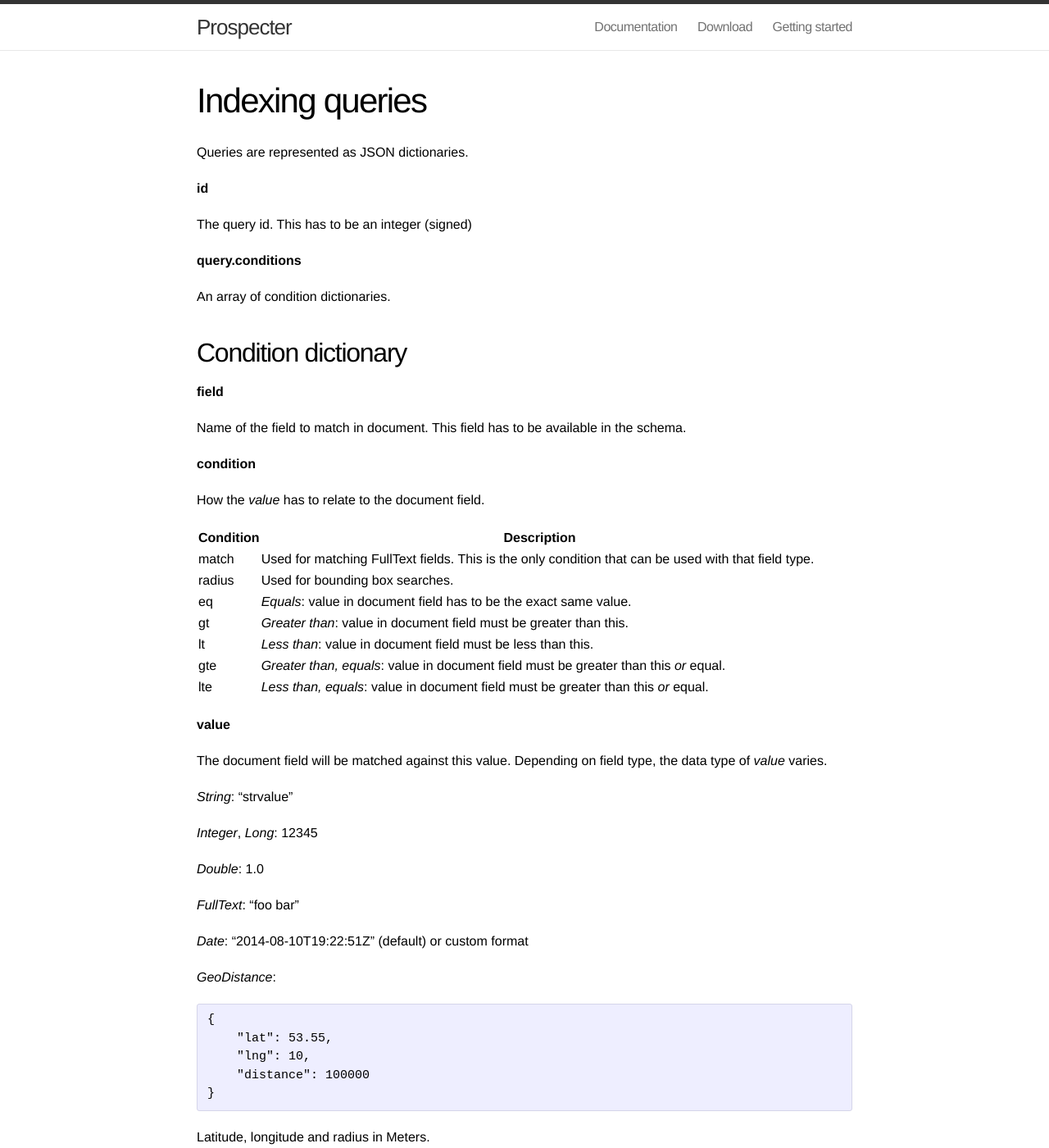
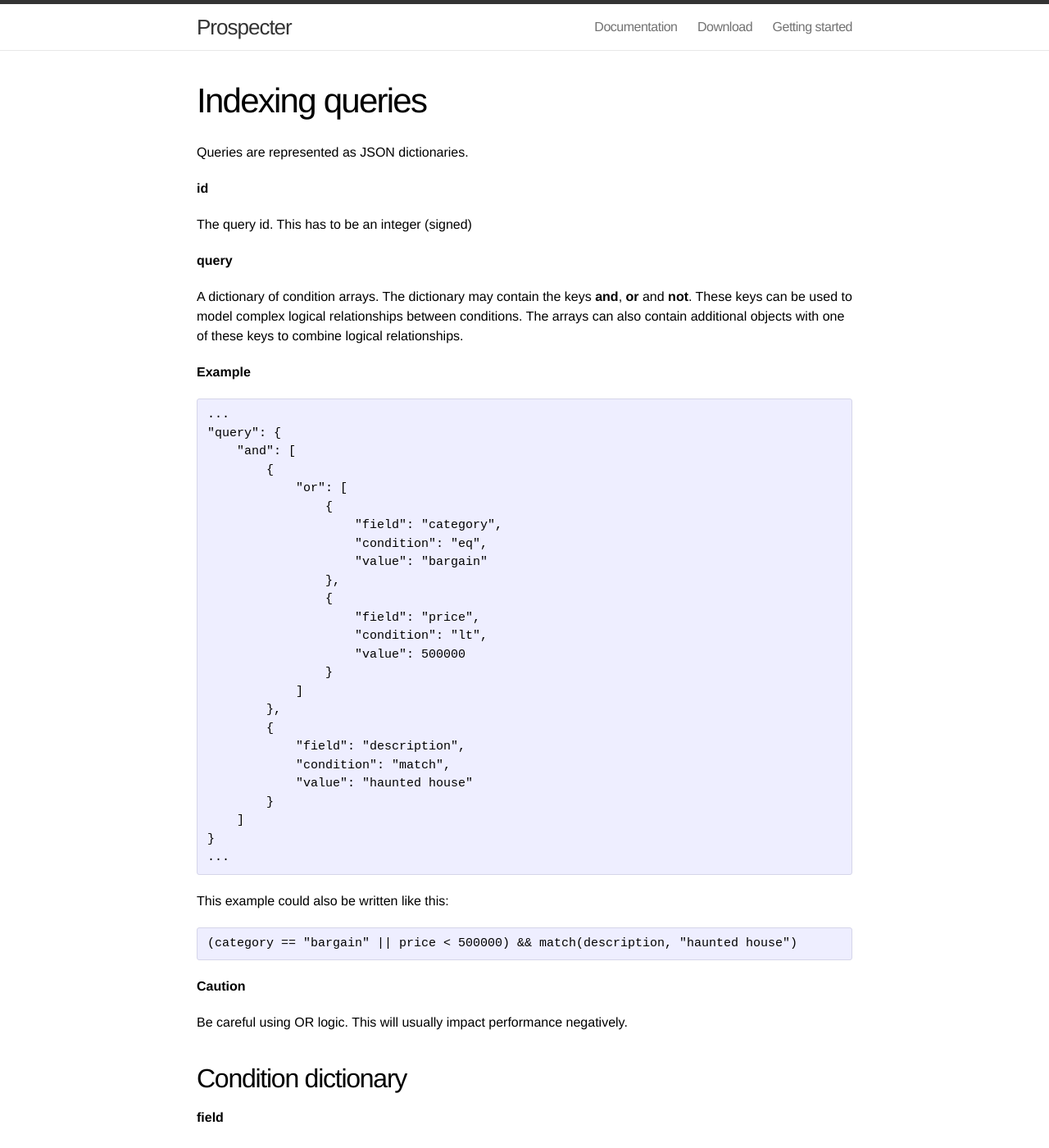
Before and after one commit to dbasedow/prospecter, a Jekyll site: the page built from docs/queries.md, in a window 1280 px wide and 1400 px high. Shown: the whole window at 82% size. Built offline with Jekyll 4.4.1, drawn with Linux system fonts in a browser that asks for light colours; some of the changed text lies outside the part shown.

Commit message:
update docs regarding propositional logic

```diff
--- a/docs/queries.md
+++ b/docs/queries.md
@@ -9,9 +9,48 @@ Queries are represented as JSON dictionaries.
 
 The query id. This has to be an integer (signed)
 
-**query.conditions**
+**query**
 
-An array of condition dictionaries.
+A dictionary of condition arrays. The dictionary may contain the keys **and**, **or** and **not**. These keys can be
+used to model complex logical relationships between conditions. The arrays can also contain additional objects with one
+of these keys to combine logical relationships.
+
+**Example**
+
+    ...
+    "query": {
+        "and": [
+            {
+                "or": [
+                    {
+                        "field": "category",
+                        "condition": "eq",
+                        "value": "bargain"
+                    },
+                    {
+                        "field": "price",
+                        "condition": "lt",
+                        "value": 500000
+                    }
+                ]
+            },
+            {
+                "field": "description",
+                "condition": "match",
+                "value": "haunted house"
+            }
+        ]
+    }
+    ...
+
+This example could also be written like this:
+
+    (category == "bargain" || price < 500000) && match(description, "haunted house")
+
+
+**Caution**
+
+Be careful using OR logic. This will usually impact performance negatively.
 
 Condition dictionary
 --------------------
@@ -67,7 +106,7 @@ Example
     {
         "id": 123456,
         "query": {
-            "conditions": [
+            "and": [
                 {
                     "field": "description",
                     "condition": "match",
```
Also changed, not shown: getting-started.md (+2 -2 lines).
